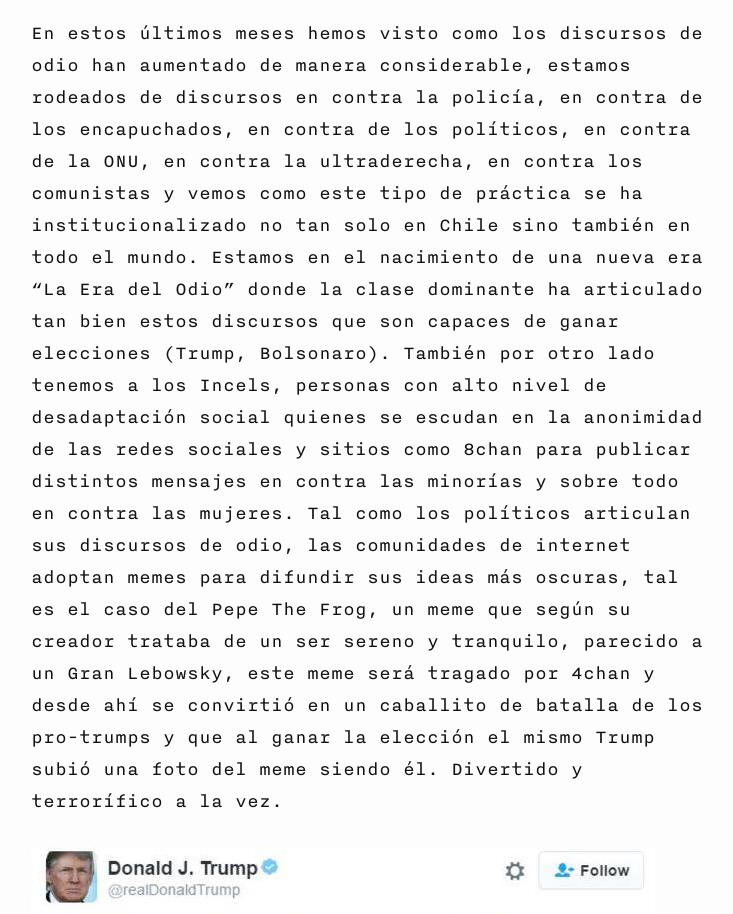
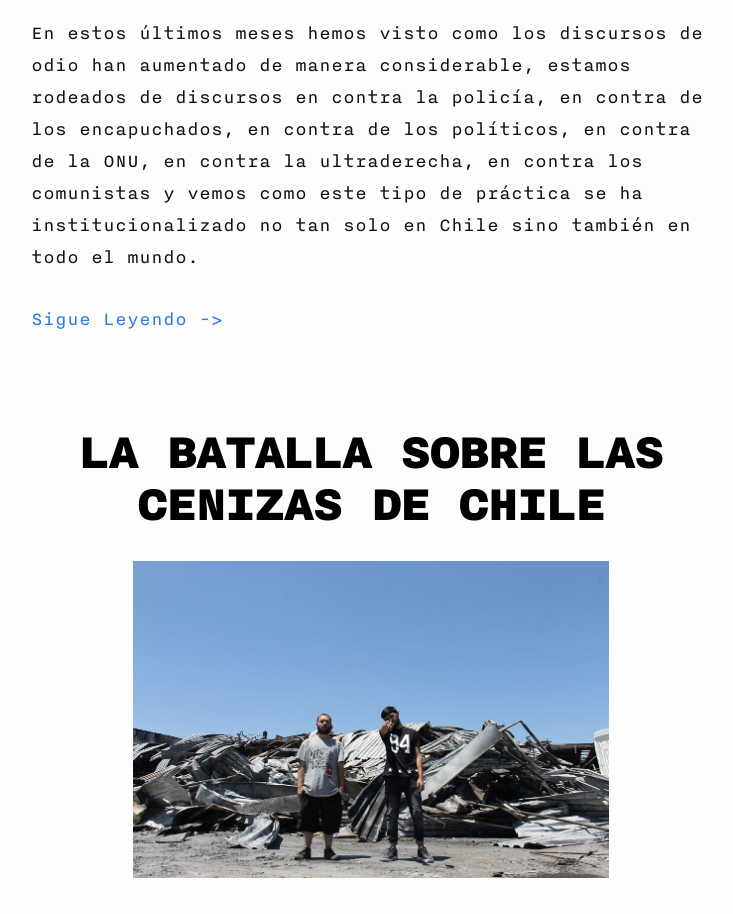
Before and after one commit to nclsjstnn/mananarecords, a Jekyll site: the page built from blog.md, in a window 1280 px wide. Shown: the part 829-1743 px from the top of the page, without its empty margins (269-1002 px from the left). Built offline with Jekyll 4.4.1, drawn with Linux system fonts in a browser that asks for light colours; nearby versions of some CDN libraries; comment, search, counter and statistics services are not loaded; some of the changed text lies outside the part shown.

Commit message:
read more in blog

```diff
--- a/_blog/1.markdown
+++ b/_blog/1.markdown
@@ -8,6 +8,8 @@ preview: /assets/images/dd.jpg
 ![{{ page.title }}]({{ page.preview }}){: class="fullsize"}
 
 Sin duda el mundo está sufriendo un colapso en todos sus sistemas. Países de todo el mundo están viendo como sus sistemas políticos, financieros, legislativos, educacionales, ambientales, etc, estan derrumbándose debido a que la conciencia humana está cambiando, evolucionando, despertando o lo que sea, pero está disconforme con la realidad a la que se está enfrentando.
+
+<!--break-->
 
 Es por ello que los pueblos han salido a manifestarse en busca de una mejor calidad de vida y dentro de estas manifestaciones las personas han logrado conectarse y reconocerse, destruyendo el concepto de individuo y dando paso a los seres colectivos.
 
--- a/_blog/2.markdown
+++ b/_blog/2.markdown
@@ -7,7 +7,11 @@ preview: /assets/images/portada2.jpg
 
 ![{{ page.title }}]({{ page.preview }}){: class="fullsize"}
 
-En estos últimos meses hemos visto como los discursos de odio han aumentado de manera considerable, estamos rodeados de discursos en contra la policía, en contra de los encapuchados, en contra de los políticos, en contra de la ONU, en contra la ultraderecha, en contra los comunistas y vemos como este tipo de práctica se ha institucionalizado no tan solo en Chile sino también en todo el mundo. Estamos en el nacimiento de una nueva era "La Era del Odio" donde la clase dominante ha articulado tan bien estos discursos que son capaces de ganar elecciones (Trump, Bolsonaro). También por otro lado tenemos a los Incels, personas con alto nivel de desadaptación social quienes se escudan en la anonimidad de las redes sociales y sitios como 8chan para publicar distintos mensajes en contra las minorías y sobre todo en contra las mujeres. Tal como los políticos articulan sus discursos de odio, las comunidades de internet adoptan memes para difundir sus ideas más oscuras, tal es el caso del Pepe The Frog, un meme que según su creador trataba de un ser sereno y tranquilo, parecido a un Gran Lebowsky, este meme será tragado por 4chan y desde ahí se convirtió en un caballito de batalla de los pro-trumps y que al ganar la elección el mismo Trump subió una foto del meme siendo él. Divertido y terrorífico a la vez.
+En estos últimos meses hemos visto como los discursos de odio han aumentado de manera considerable, estamos rodeados de discursos en contra la policía, en contra de los encapuchados, en contra de los políticos, en contra de la ONU, en contra la ultraderecha, en contra los comunistas y vemos como este tipo de práctica se ha institucionalizado no tan solo en Chile sino también en todo el mundo.
+
+<!--break-->
+
+Estamos en el nacimiento de una nueva era "La Era del Odio" donde la clase dominante ha articulado tan bien estos discursos que son capaces de ganar elecciones (Trump, Bolsonaro). También por otro lado tenemos a los Incels, personas con alto nivel de desadaptación social quienes se escudan en la anonimidad de las redes sociales y sitios como 8chan para publicar distintos mensajes en contra las minorías y sobre todo en contra las mujeres. Tal como los políticos articulan sus discursos de odio, las comunidades de internet adoptan memes para difundir sus ideas más oscuras, tal es el caso del Pepe The Frog, un meme que según su creador trataba de un ser sereno y tranquilo, parecido a un Gran Lebowsky, este meme será tragado por 4chan y desde ahí se convirtió en un caballito de batalla de los pro-trumps y que al ganar la elección el mismo Trump subió una foto del meme siendo él. Divertido y terrorífico a la vez.
 
 ![ff](/assets/images/trumpmeme.jpg)
 
--- a/_includes/footer.html
+++ b/_includes/footer.html
@@ -1,23 +1,13 @@
 <!-- Begin Mailchimp Signup Form -->
 <link href="//cdn-images.mailchimp.com/embedcode/horizontal-slim-10_7.css" rel="stylesheet" type="text/css">
-<style type="text/css">
-    #mc_embed_signup {
-        background: #fff;
-        clear: left;
-        font: 14px Helvetica, Arial, sans-serif;
-        width: 100%;
-    }
-    /* Add your own Mailchimp form style overrides in your site stylesheet or in this style block.
-	   We recommend moving this block and the preceding CSS link to the HEAD of your HTML file. */
-</style>
 <div id="mc_embed_signup">
     <form action="https://mananarecords.us15.list-manage.com/subscribe/post?u=2c31d926390df89afa361ae53&amp;id=6228cd93c4" method="post" id="mc-embedded-subscribe-form" name="mc-embedded-subscribe-form" class="validate" target="_blank" novalidate>
         <div id="mc_embed_signup_scroll">
-            <label for="mce-EMAIL">Ingresa a la selecta lista del mañana</label>
+            <label for="mce-EMAIL">Recibe el newsletter mensual de Mañana Records</label>
             <input type="email" value="" name="EMAIL" class="email" id="mce-EMAIL" placeholder="email address" required>
             <!-- real people should not fill this in and expect good things - do not remove this or risk form bot signups-->
             <div style="position: absolute; left: -5000px;" aria-hidden="true"><input type="text" name="b_2c31d926390df89afa361ae53_6228cd93c4" tabindex="-1" value=""></div>
-            <div class="clear"><input type="submit" value="Subscribe" name="subscribe" id="mc-embedded-subscribe" class="button"></div>
+            <div class="clear"><input type="submit" value="Bienvenido al Mañana" name="subscribe" id="mc-embedded-subscribe" class="button"></div>
         </div>
     </form>
 </div>
--- a/_sass/_layout.scss
+++ b/_sass/_layout.scss
@@ -393,6 +393,10 @@
     margin: 40px auto 20px auto;
 }
 
+#mc_embed_signup label {
+    font-family: $base-font-family-bold;
+}
+
 .title {
     font-size: 45px;
     line-height: 34px;
--- a/blog.md
+++ b/blog.md
@@ -6,16 +6,21 @@ permalink: /blog/
 <h3 style="text-align:center; margin-bottom:80px;">
   EL BLOG DEL MAÑANA
 </h3>
-{% for blog in site.blog reversed %}
+{% for post in site.blog reversed %}
   <div class="post">
     <header class="post-header">
       <h1 class="post-title">
-        <a href="{{ blog.url }}">{{ blog.title }}</a></h1>
+        <a href="{{ post.url }}">{{ post.title }}</a></h1>
     </header>
     <article class="post-content">
-      {{ blog.content }}
+      {{ post.content | split:'<!--break-->' | first }}
+      {% if post.content contains '<!--break-->' %}
+      <p class="right">
+        <a href="{{site.baseurl}}{{ post.url }}">Sigue Leyendo -></a>
+      </p>
+      {% endif %}
     </article>
   </div>
-  {% include share.html %}
   <br>
 {% endfor %}
+{% include preview.html %}
```
Also changed, not shown: other parts of _includes/footer.html (+2 -2 lines).
